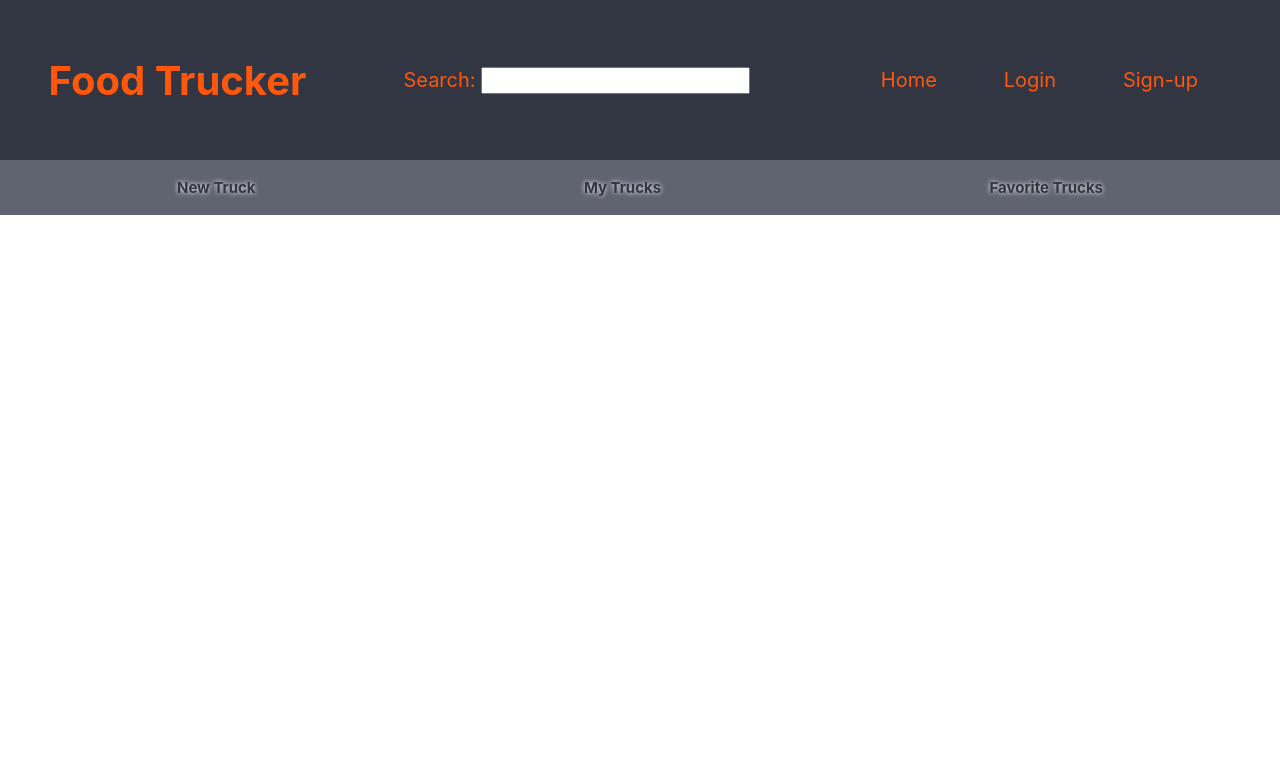
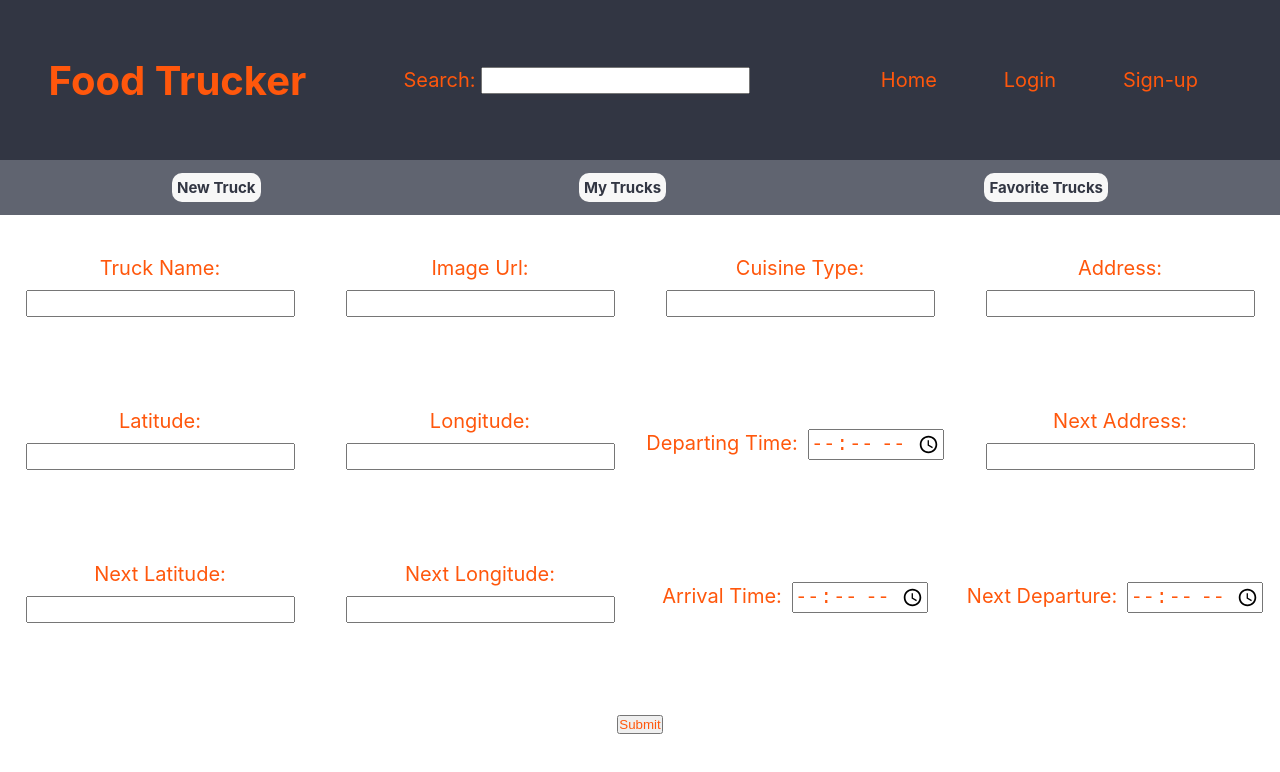
Before and after one commit to Food-Truck-BWPT/frontend, a React (Create React App) app in the folder foodtrucker/: page /profile/newtruck in a window 1280 px wide. Shown: the top 772 px of the page. Built offline with nearby package versions, Linux system fonts and the light colour scheme.

Commit message:
set up login to push to profile componenton submit and set more positioning for the new truck form

```diff
--- a/foodtrucker/src/components/login/loginForm.js
+++ b/foodtrucker/src/components/login/loginForm.js
@@ -2,11 +2,10 @@ import React, { useState, useEffect } from "react";
 import styled from "styled-components";
 import * as Yup from "yup";
 import axiosWithAuth from "../../utils/axiosWithAuth";
+import {useHistory} from "react-router-dom"
 
 // STYLING ************
-
 const LoginSection = styled.section`
-  /* border: 1px solid black; */
   width: 100%;
   display: flex;
   align-items: center;
@@ -17,9 +16,7 @@ const LoginSection = styled.section`
     font-size: 3rem;
     margin: 1%;
   }
-
 `;
-
 
 const LoginForm = styled.form`
   /* border: 1px solid black; */
@@ -41,8 +38,8 @@ const LoginForm = styled.form`
 `;
 
 // CODE *********
-
 const Login = () => {
+  const {push} = useHistory()
   const [login, setLogin] = useState({
     username: "",
     password: "",
@@ -100,6 +97,7 @@ const Login = () => {
       .then((res) => {
         console.log(res);
         // localStorage.setItem("token", res.config.headers.Authorization);
+        push("/profile")
       })
       .catch((err) => {
         console.log(err);
--- a/foodtrucker/src/components/login/signupForm.js
+++ b/foodtrucker/src/components/login/signupForm.js
@@ -6,7 +6,6 @@ import {useHistory} from "react-router-dom"
 
 // STYLING ************
 const SignupSection = styled.section`
-  /* border: 1px solid black; */
   width: 100%;
   display: flex;
   align-items: center;
@@ -17,12 +16,9 @@ const SignupSection = styled.section`
     font-size: 3rem;
     margin: 1%;
   }
-
 `;
 
 const SignupForm = styled.form`
-  /* border: 1px solid white; */
-
   label {
     font-size: 2.5rem;
   }
--- a/foodtrucker/src/components/profile/Profile.js
+++ b/foodtrucker/src/components/profile/Profile.js
@@ -7,7 +7,7 @@ function Profile() {
     return (
         <section>
             <VendorNav />
-            <Route path="/newtruck">
+            <Route exact path="/profile/newtruck">
                 <NewFoodTruck />
             </Route>
         </section>
--- a/foodtrucker/src/components/profile/VendorNav.js
+++ b/foodtrucker/src/components/profile/VendorNav.js
@@ -9,10 +9,10 @@ const VendorNavi = styled.nav`
     justify-content: space-around;
     a {
         color: #323643;
+        background-color: #f7f7f7;
         font-weight: bold;
         font-size: 1.5rem;
         text-decoration: none;
-        text-shadow: 0px 0px 5px white;
         border-radius: 1rem;
         transition: .5s;
         padding: .5rem;
@@ -29,7 +29,7 @@ function VendorNav() {
     return (
         <VendorNavi>
             {/* create new truck */}
-            <Link to="/newtruck">New Truck</Link>
+            <Link to="/profile/newtruck">New Truck</Link>
             {/* edit and delete trucks */}
             <Link>My Trucks</Link>
             <Link>Favorite Trucks</Link>
--- a/foodtrucker/src/components/profile/foodTruckForm.js
+++ b/foodtrucker/src/components/profile/foodTruckForm.js
@@ -1,81 +1,75 @@
-import React from "react"
+import React from "react";
+import styled from "styled-components";
+
+const NewTruckForm = styled.form`
+  height: 70vh;
+  display: flex;
+  justify-content: center;
+  align-items:center;
+  flex-flow: wrap;
+
+  label {
+      width: 25%;
+  }
+  input {
+      margin: 1rem;
+  }
+`;
 
 function NewFoodTruck() {
-    return(
-        <form>
-            <label>Truck Name:
-                <input
-                name="truckName"
-                type="text"
-                ></input>
+  return (
+    <NewTruckForm>
+      <label>
+        Truck Name:
+        <input name="truckName" type="text"></input>
       </label>
-            <label>Image:
-                <input
-                name="truckImage"
-                ></input>
+      <label>
+        Image Url:
+        <input name="truckImage"></input>
       </label>
-            <label>Cuisine Type:
-                <input
-                name="foodType"
-                type="text"
-                ></input>
+      <label>
+        Cuisine Type:
+        <input name="foodType" type="text"></input>
       </label>
-            <label>Address:
-                <input
-                name="address"
-                type="text"
-                ></input>
+      <label>
+        Address:
+        <input name="address" type="text"></input>
       </label>
-            <label>Latitude:
-                <input
-                name="lat"
-                type="text"
-                ></input>
+      <label>
+        Latitude:
+        <input name="lat" type="text"></input>
       </label>
-            <label>Longitude:
-                <input
-                name="long"
-                type="text"
-                ></input>
+      <label>
+        Longitude:
+        <input name="long" type="text"></input>
       </label>
-            <label>Departing Time:
-                <input
-                name="departTime"
-                type="time"
-                ></input>
+      <label>
+        Departing Time:
+        <input name="departTime" type="time"></input>
       </label>
-            <label>Next Address:
-                <input
-                name="nextAddress"
-                type="text"
-                ></input>
+      <label>
+        Next Address:
+        <input name="nextAddress" type="text"></input>
       </label>
-            <label>Next Latitude:
-                <input
-                name="nextLat"
-                type="text"
-                ></input>
+      <label>
+        Next Latitude:
+        <input name="nextLat" type="text"></input>
       </label>
-            <label>Next Longitude:
-                <input
-                name="nextLong"
-                type="text"
-                ></input>
+      <label>
+        Next Longitude:
+        <input name="nextLong" type="text"></input>
       </label>
-            <label>Arrival Time:
-                <input
-                name="arrival"
-                type="time"
-                ></input>
+      <label>
+        Arrival Time:
+        <input name="arrival" type="time"></input>
       </label>
-            <label>Next Departure:
-                <input
-                name="nextDepart"
-                type="time"
-                ></input>
+      <label>
+        Next Departure:
+        <input name="nextDepart" type="time"></input>
       </label>
-        </form>
-    )
+      <button>Submit</button>
+    </NewTruckForm>
+  );
 }
 
-export default NewFoodTruck
+export default NewFoodTruck;
```
Lines whose indentation alone changed are shown as unchanged.
